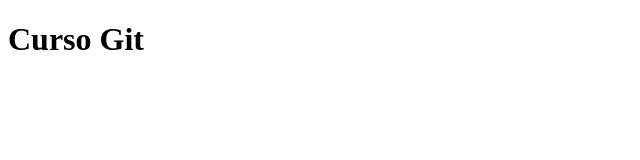
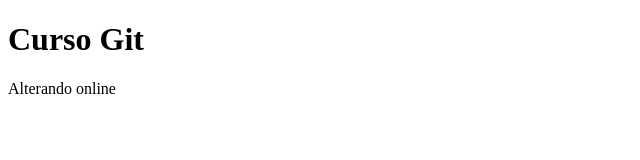
Before and after one commit to helciopenha/curso-git, a plain HTML site: page index.html in a window 1280 px wide. Shown: the whole page, without its empty margins (0-640 px from the left). Drawn offline with Linux system fonts and the light colour scheme.

Commit message:
Update index.html

```diff
--- a/index.html
+++ b/index.html
@@ -7,5 +7,6 @@
 </head>
 <body>
     <h1>Curso Git</h1>
+    <p>Alterando online<p/>
 </body>
 </html>
```
